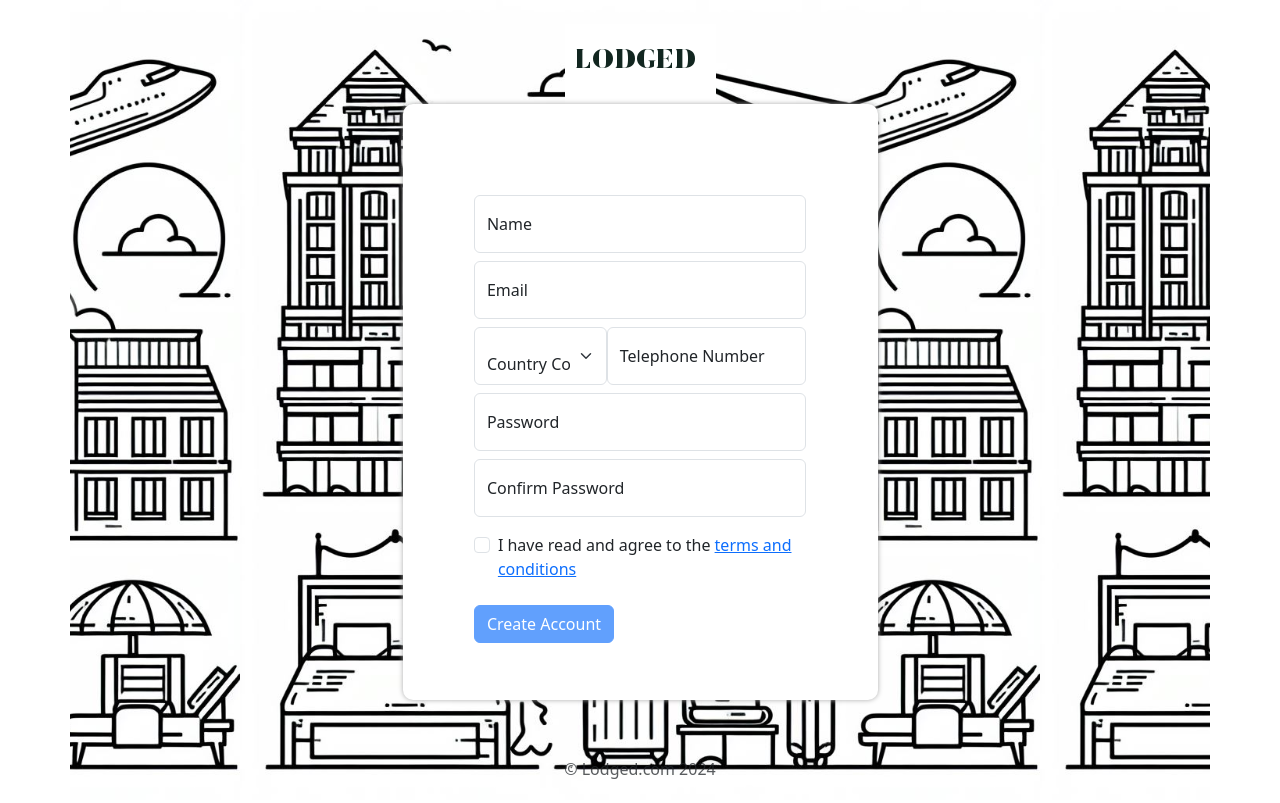
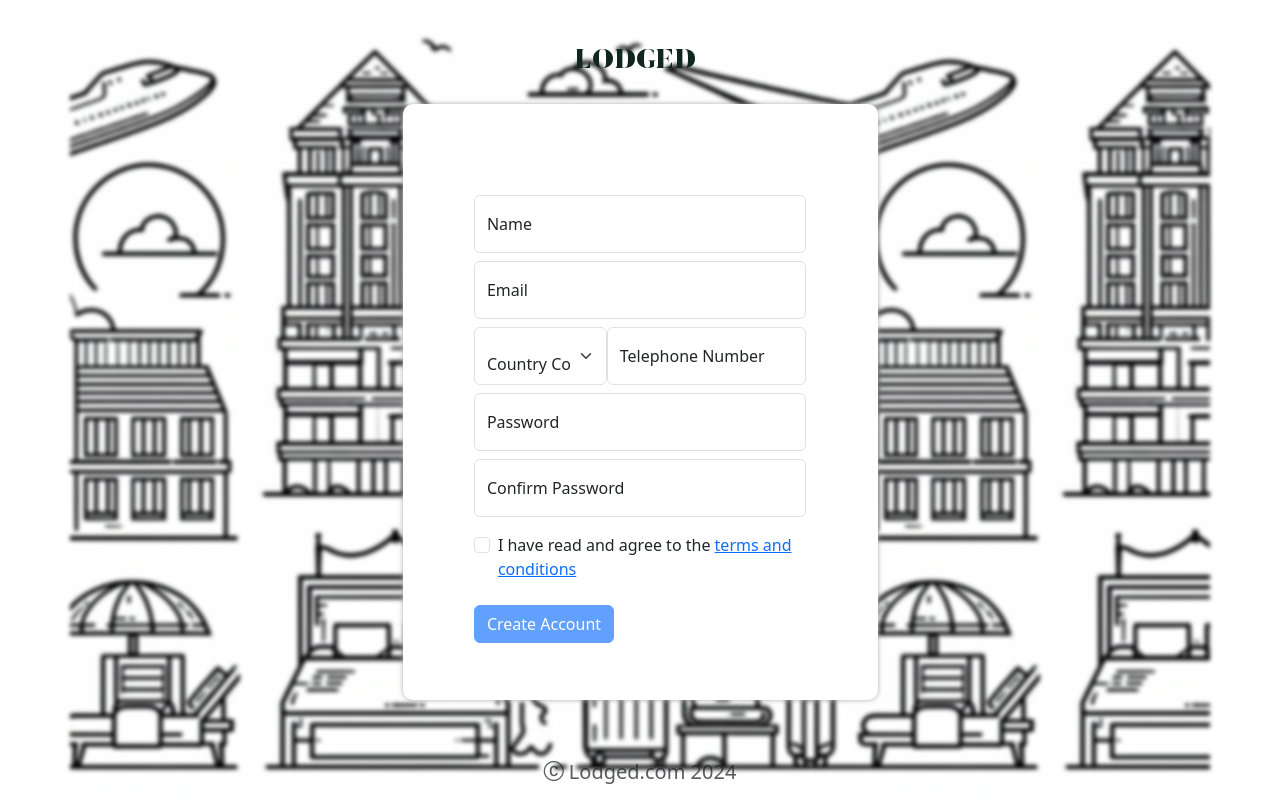
Before and after one commit to Bolang-Lonson/lodged, a React (Create React App) app: page /signup in a window 1280 px wide. Built offline with nearby package versions, Linux system fonts and the light colour scheme.

Commit message:
bg-image on login and signup pages made blur for esthetics

```diff
--- a/src/Components/Login/login.css
+++ b/src/Components/Login/login.css
@@ -1,11 +1,21 @@
 .body {
+    position: relative;
+    height: 100dvh;
+}
+
+.body::before {
+    content: '';
     background-image: url('../../Assets/Images/BG2.jpg');
     background-size: contain;
     background-repeat: repeat;
     background-position: center center;
-    backdrop-filter: blur(30px);
-    height: 100dvh;
+    position: absolute;
+    top: 0; left: 0;
+    width: 100%; height: 100%;
+    filter: blur(2px);
+    z-index: -1;
 }
+
 .form_box {
     box-shadow: 0 0 5px #aaa;
     border-radius: 10px;
@@ -14,9 +24,6 @@
     background: #fff;
 }
 
-.img-fluid {
-    background-color: #fff;
-}
 .telly {
     display: flex;
     flex-wrap: wrap;
--- a/src/Components/Login/login.jsx
+++ b/src/Components/Login/login.jsx
@@ -43,6 +43,7 @@ const Login = () => {
 
   return (
     <div className='container body'>
+      <div className='bg-blur'>
       <div className='row pt-4 text-center'>
         <div className='col'>
           <a href='/'>
@@ -152,7 +153,8 @@ const Login = () => {
         </div>
       </div>
       <div className='row text-center '>
-        <p className="form-group text-body-secondary">&copy; Lodged.com 2024</p>
+        <p className="form-group text-body-secondary lead"><i className='bi bi-c-circle'></i> Lodged.com 2024</p>
+      </div>
       </div>
     </div>
   );
--- a/src/Components/Signup/signup.jsx
+++ b/src/Components/Signup/signup.jsx
@@ -305,7 +305,7 @@ const Signup = () => {
         </div>
       </div>
       <div className='row text-center '>
-        <p className="form-group text-body-secondary">&copy; Lodged.com 2024</p>
+        <p className="form-group text-body-secondary lead"><i className='bi bi-c-circle'></i> Lodged.com 2024</p>
       </div>
     </div>
   );
```
